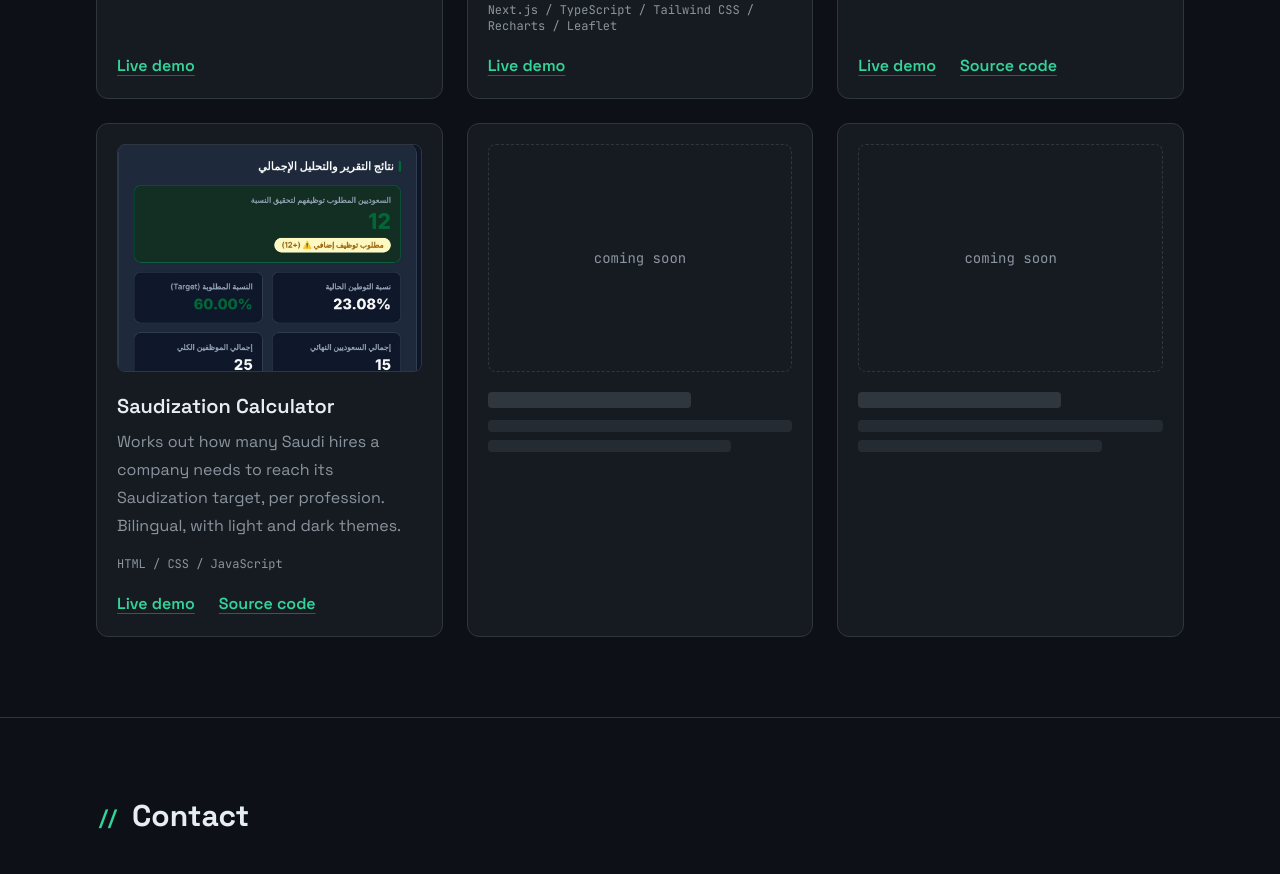
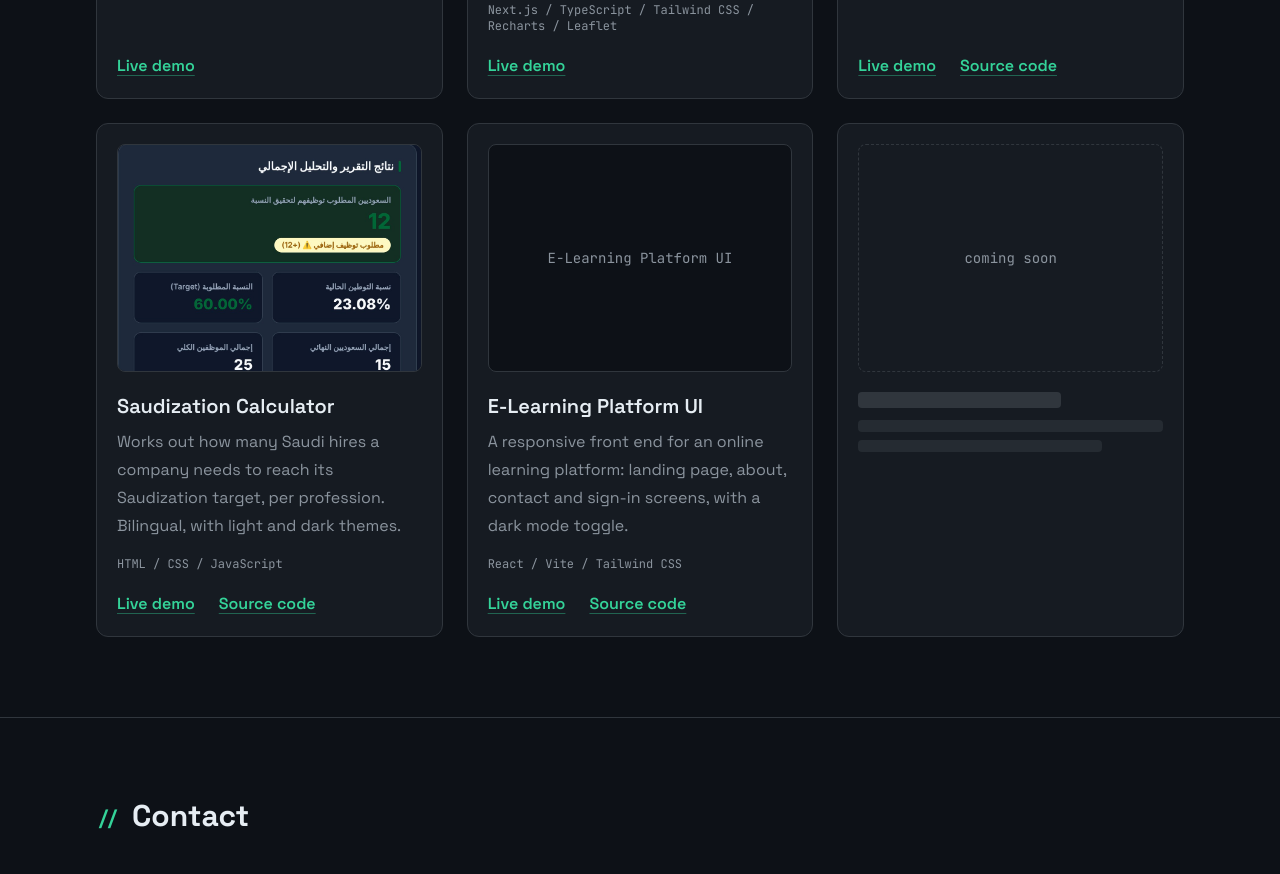
Before and after one commit to Mu21stafa23/personal-website, a Next.js app: page / in a window 1280 px wide. Shown: the part 5040-5914 px from the top of the page. Built offline with nearby package versions, Linux system fonts and the light colour scheme.

Commit message:
Projects: add the e-learning platform UI
Co-Authored-By: Claude Opus 5.5 <noreply@anthropic.com>
Claude-Session: https://claude.ai/code/session_01TkRPnwSefusrgepjoER5a5

```diff
--- a/app/components/Projects.tsx
+++ b/app/components/Projects.tsx
@@ -54,6 +54,14 @@ const projects: Project[] = [
     image: '/projects/saudization-calculator.jpg',
     demo: 'https://cal-help.vercel.app',
     code: 'https://github.com/Mu21stafa23/Calculating-localization-in-professions',
+  },
+  {
+    name: 'E-Learning Platform UI',
+    description:
+      'A responsive front end for an online learning platform: landing page, about, contact and sign-in screens, with a dark mode toggle.',
+    stack: ['React', 'Vite', 'Tailwind CSS'],
+    demo: 'https://elerning-platform-reactjs-tw.netlify.app',
+    code: 'https://github.com/Mu21stafa23/reactjs-tw-Elerning',
   },
 ]
 
```
